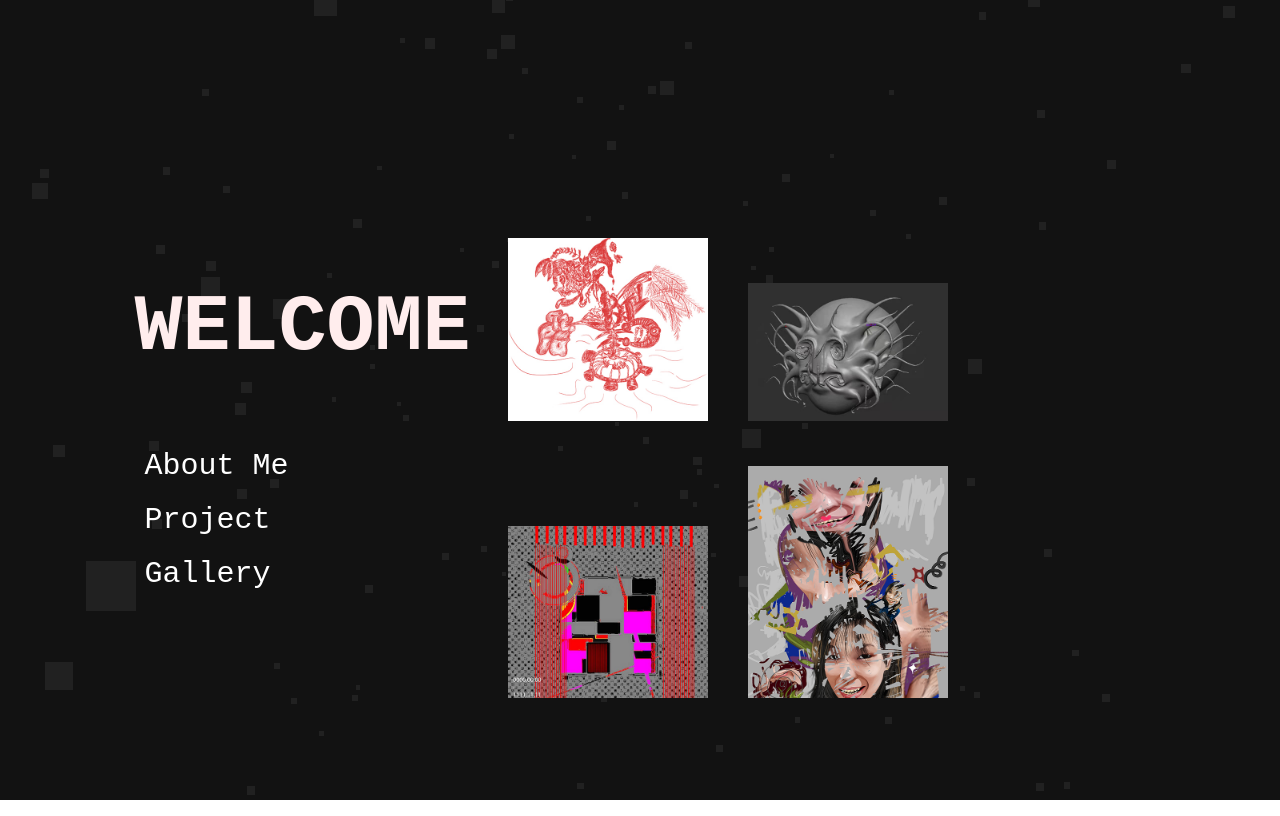
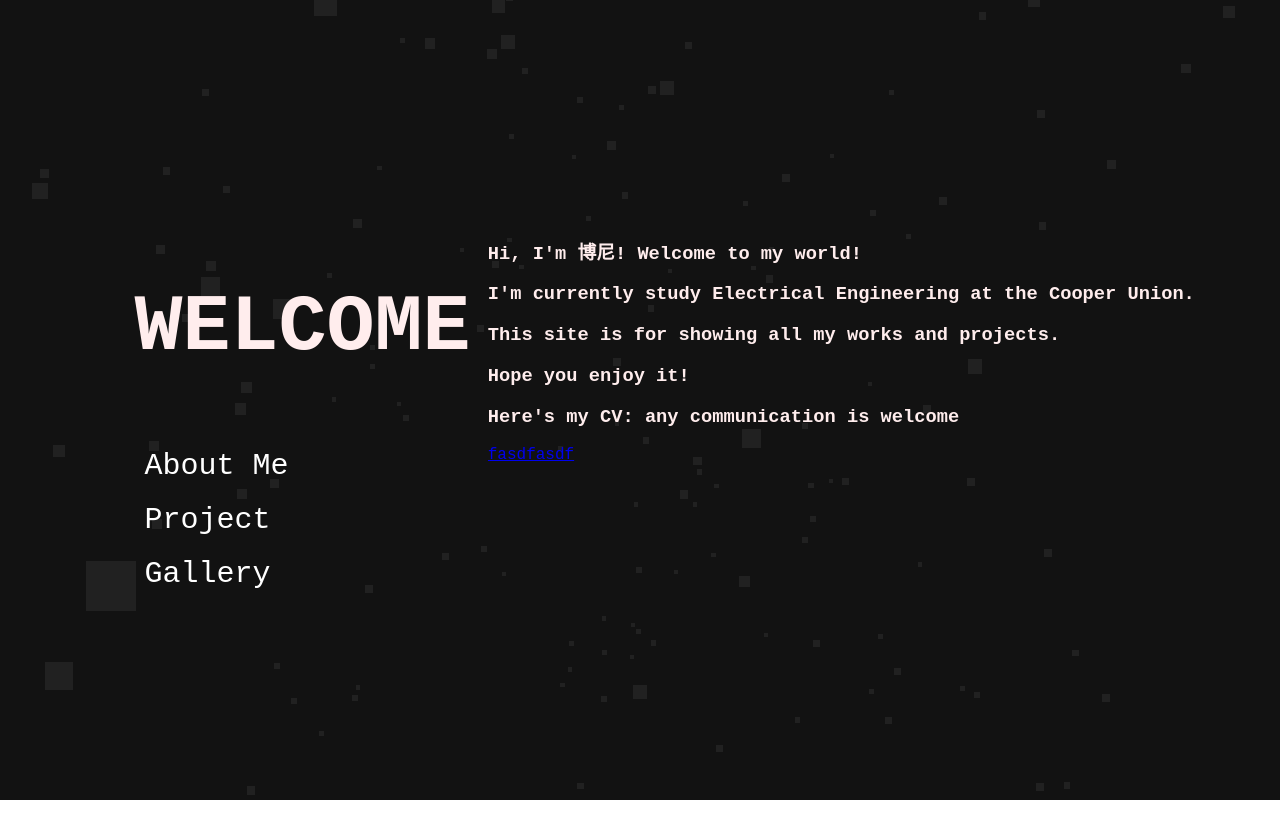
Before and after one commit to BonnyWang/rules-in-chaos, a Vue app: page / in a window 1280 px wide. Built offline with nearby package versions, Linux system fonts and the light colour scheme; no server answers.

Commit message:
Wrote more about me

```diff
--- a/src/App.vue
+++ b/src/App.vue
@@ -7,7 +7,7 @@
     <section id="mainView">
 
         <span id="Navigation">
-          <h1 id="siteTitle">Welcome</h1>
+          <h1 id="siteTitle">WELCOME</h1>
             <button v-on:click="this.$router.push('/AboutMe');" id="NavButton">About Me</button>
             <button id="NavButton">Project</button>
             <button v-on:click="this.$router.push('/Gallery');" id="NavButton">Gallery</button>
@@ -85,7 +85,6 @@ export default {
     position: relative;
     font-family: 'Courier New', Courier, monospace;
     color: #ffeded;
-    text-transform: uppercase;
     padding-left: 10%;
     padding-right: 10%;
   }
--- a/src/backScene.js
+++ b/src/backScene.js
@@ -261,7 +261,7 @@ let changedSection = false;
 window.addEventListener('scroll', () =>{
     scrollY = window.scrollY;
 
-    const section = Math.round(scrollY / (sizes.height+50))
+    const section = Math.round(scrollY / sizes.height)
 
     console.log(scrollY + " " + sizes.height);
 
--- a/src/components/AboutMe.vue
+++ b/src/components/AboutMe.vue
@@ -3,6 +3,21 @@
         <h3>
             Hi, I'm 博尼! Welcome to my world!
         </h3>
+        <h3>
+             I'm currently study Electrical Engineering at the Cooper Union.
+        </h3>
+
+        <h3>
+            This site is for showing all my works and projects.
+        </h3>
+        <h3>
+            Hope you enjoy it!
+        </h3>
+        <h3>
+            Here's my CV:
+            any communication is welcome
+        </h3>
+        <a href="fefase">fasdfasdf</a>
     </span>
 
 </template>
--- a/src/main.js
+++ b/src/main.js
@@ -8,7 +8,7 @@ import AboutMe from './components/AboutMe.vue'
 
 const routes = [
     { path: '/Gallery', component: Gallery },
-    { path: '/', component: Gallery },
+    { path: '/', component: AboutMe },
     { path: '/AboutMe', component: AboutMe },
 ]
 
```
